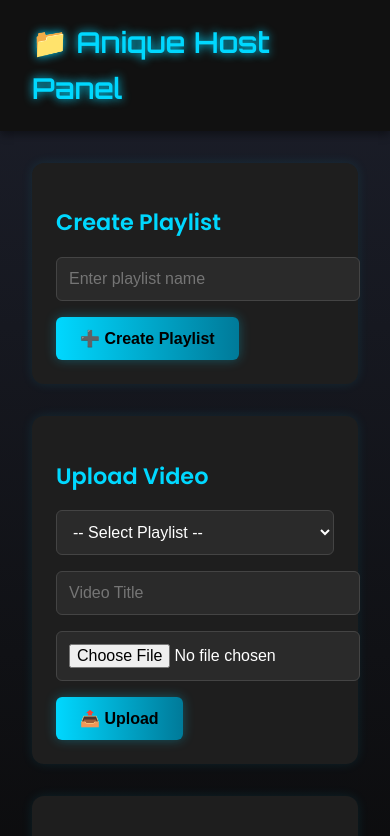
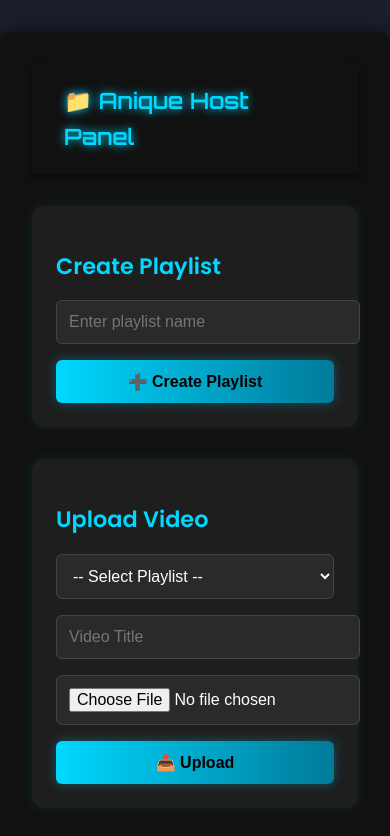
Before and after one commit to dhruvpandit46/hostpanel, a plain HTML site: page host.html in a window 390 px wide. Shown: the top 836 px of the page. Drawn offline with Linux system fonts and the light colour scheme; no server answers.

Commit message:
Update host.css

```diff
--- a/host.css
+++ b/host.css
@@ -7,13 +7,24 @@ body {
   line-height: 1.6;
 }
 
+/* 🧠 Container Wrapper */
+.black-block {
+  max-width: 960px;
+  margin: 2rem auto;
+  padding: 2rem;
+  background-color: #111;
+  border-radius: 12px;
+  box-shadow: 0 0 15px rgba(0, 0, 0, 0.6);
+}
+
+/* 🧩 Header */
 header {
   background: #111;
   padding: 1.2rem 2rem;
   display: flex;
   align-items: center;
-  justify-content: space-between;
-  box-shadow: 0 4px 8px rgba(0,0,0,0.4);
+  justify-content: center;
+  box-shadow: 0 4px 8px rgba(0, 0, 0, 0.4);
 }
 
 .logo {
@@ -23,13 +34,11 @@ header {
   text-shadow: 0 0 10px #00d8ff;
 }
 
+/* 📄 Main Sections */
 main {
-  padding: 2rem;
-  max-width: 900px;
-  margin: auto;
+  padding: 2rem 0;
 }
 
-/* ✍️ Form & Sections */
 section {
   background: #1e1e1e;
   padding: 1.5rem;
@@ -44,6 +53,7 @@ h2 {
   margin-bottom: 1rem;
 }
 
+/* ✍️ Form Inputs */
 input,
 select {
   display: block;
@@ -57,16 +67,16 @@ select {
   border-radius: 6px;
   margin-bottom: 1rem;
   outline: none;
-  transition: 0.2s;
+  transition: 0.2s ease-in-out;
 }
 
 input:focus,
 select:focus {
   border-color: #00d8ff;
-  box-shadow: 0 0 6px rgba(0,216,255,0.4);
+  box-shadow: 0 0 6px rgba(0, 216, 255, 0.4);
 }
 
-/* 🎯 Button Design */
+/* 🎯 Buttons */
 button {
   background: linear-gradient(90deg, #00d8ff, #007a99);
   color: #000;
@@ -85,13 +95,13 @@ button:hover {
   box-shadow: 0 0 16px rgba(0, 216, 255, 0.6);
 }
 
-/* 🎥 Playlist Management */
+/* 🎥 Playlist Display */
 .playlist-block {
   background: #2a2a2a;
   padding: 1rem;
   margin-bottom: 1.5rem;
   border-radius: 12px;
-  box-shadow: 0 0 6px rgba(0,216,255,0.1);
+  box-shadow: 0 0 6px rgba(0, 216, 255, 0.1);
 }
 
 .playlist-block h3 {
@@ -101,12 +111,13 @@ button:hover {
   text-transform: capitalize;
 }
 
+/* 📺 Video Item Card */
 .video-item {
   background: #000;
   border-radius: 8px;
   padding: 1rem;
   margin-bottom: 1rem;
-  box-shadow: 0 0 6px rgba(0,0,0,0.3);
+  box-shadow: 0 0 6px rgba(0, 0, 0, 0.3);
 }
 
 .video-item video {
@@ -116,15 +127,35 @@ button:hover {
   margin-bottom: 0.5rem;
 }
 
-.video-item input {
+.video-item input[type="text"] {
   background: #222;
   color: #fff;
   border: 1px solid #444;
+  padding: 0.5rem;
+  font-size: 1rem;
+  border-radius: 6px;
+  width: 100%;
 }
 
+/* 🎛 Controls for Each Video */
 .video-controls {
   margin-top: 0.75rem;
   display: flex;
   gap: 10px;
   flex-wrap: wrap;
 }
+
+/* 📱 Responsive Tweaks */
+@media (max-width: 600px) {
+  .logo {
+    font-size: 1.4rem;
+  }
+
+  button {
+    width: 100%;
+  }
+
+  .video-item video {
+    max-width: 100%;
+  }
+}
```
